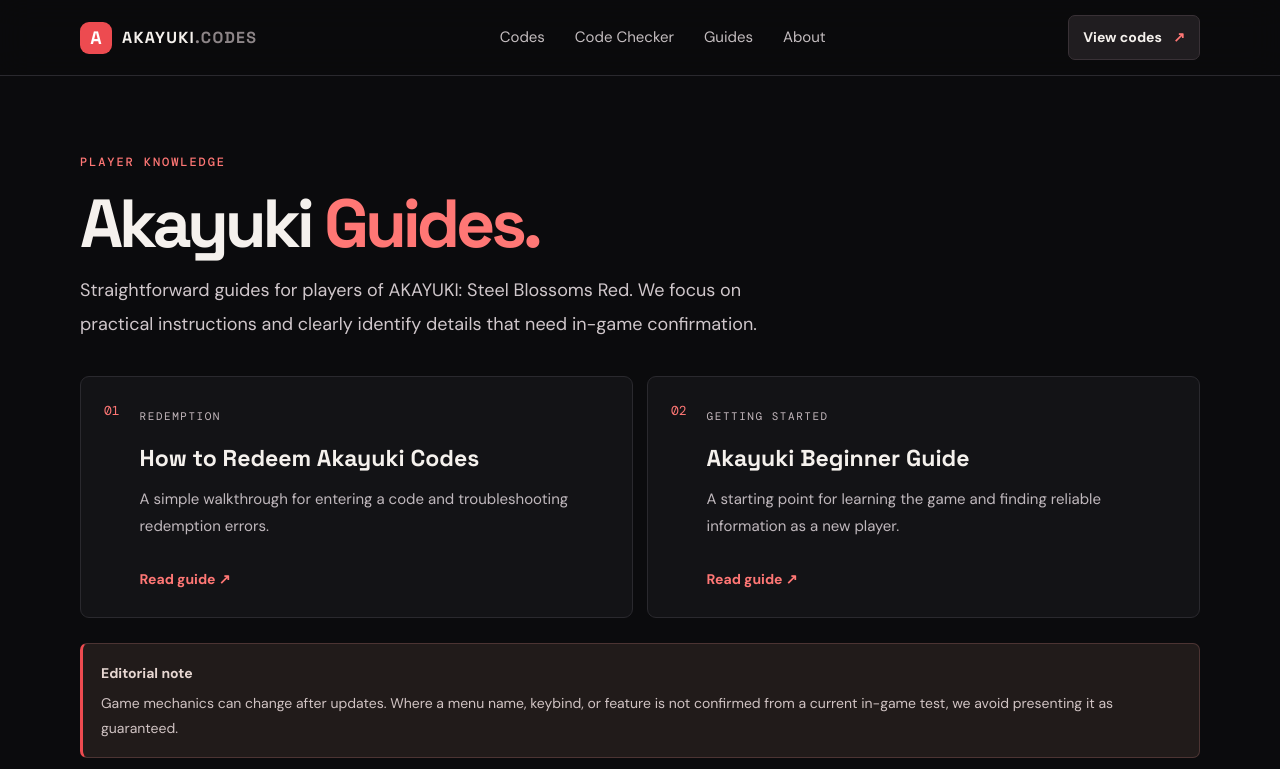
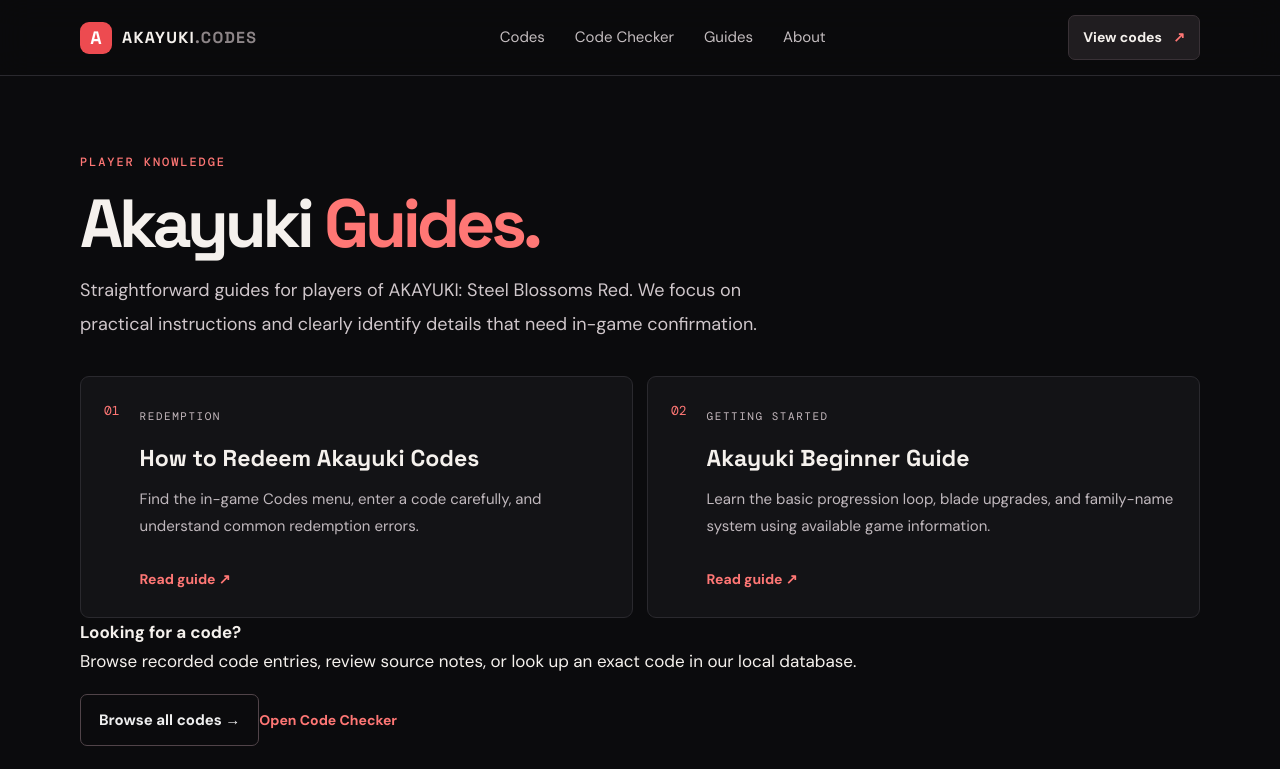
Before and after one commit to donnyhuang1990/akayuki-codes-hub, a Next.js app: page /guides in a window 1280 px wide. Shown: the top 769 px of the page. Built offline with nearby package versions, Linux system fonts and the light colour scheme.

Commit message:
Improve guide hub navigation to code tools

```diff
--- a/app/guides/page.tsx
+++ b/app/guides/page.tsx
@@ -1,4 +1,39 @@
-import type { Metadata } from 'next'; import Link from 'next/link';
-export const metadata: Metadata = { title: 'Akayuki Guides – Redemption & Beginner Tips', description: 'Browse practical guides for AKAYUKI: Steel Blossoms Red, including code redemption and beginner tips.', alternates: { canonical: '/guides/' } };
-const guides = [{href:'/guides/how-to-redeem/',n:'01',title:'How to Redeem Akayuki Codes',desc:'A simple walkthrough for entering a code and troubleshooting redemption errors.',tag:'REDEMPTION'},{href:'/guides/beginner-guide/',n:'02',title:'Akayuki Beginner Guide',desc:'A starting point for learning the game and finding reliable information as a new player.',tag:'GETTING STARTED'}];
-export default function GuidesPage(){return <div className="container page-wrap"><div className="eyebrow">PLAYER KNOWLEDGE</div><h1 className="page-title">Akayuki <span>Guides.</span></h1><p className="page-intro">Straightforward guides for players of AKAYUKI: Steel Blossoms Red. We focus on practical instructions and clearly identify details that need in-game confirmation.</p><div className="guide-catalog">{guides.map(g=><Link href={g.href} className="catalog-card" key={g.href}><span className="catalog-number">{g.n}</span><div><span className="feature-kicker">{g.tag}</span><h2>{g.title}</h2><p>{g.desc}</p><span className="card-link">Read guide ↗</span></div></Link>)}</div><div className="notice"><strong>Editorial note</strong><p>Game mechanics can change after updates. Where a menu name, keybind, or feature is not confirmed from a current in-game test, we avoid presenting it as guaranteed.</p></div></div>}
+import type { Metadata } from 'next';
+import Link from 'next/link';
+
+export const metadata: Metadata = {
+  title: 'Akayuki Guides – Code Redemption & Beginner Tips',
+  description: 'Read practical AKAYUKI: Steel Blossoms Red guides. Learn how to look up and redeem codes, understand beginner progression, and check important game information.',
+  alternates: { canonical: '/guides/' },
+};
+
+const guides = [
+  { href: '/guides/how-to-redeem/', n: '01', title: 'How to Redeem Akayuki Codes', desc: 'Find the in-game Codes menu, enter a code carefully, and understand common redemption errors.', tag: 'REDEMPTION' },
+  { href: '/guides/beginner-guide/', n: '02', title: 'Akayuki Beginner Guide', desc: 'Learn the basic progression loop, blade upgrades, and family-name system using available game information.', tag: 'GETTING STARTED' },
+];
+
+export default function GuidesPage() {
+  return (
+    <div className="container page-wrap">
+      <div className="eyebrow">PLAYER KNOWLEDGE</div>
+      <h1 className="page-title">Akayuki <span>Guides.</span></h1>
+      <p className="page-intro">Straightforward guides for players of AKAYUKI: Steel Blossoms Red. We focus on practical instructions and clearly identify details that need in-game confirmation.</p>
+      <div className="guide-catalog">
+        {guides.map((guide) => (
+          <Link href={guide.href} className="catalog-card" key={guide.href}>
+            <span className="catalog-number">{guide.n}</span>
+            <div><span className="feature-kicker">{guide.tag}</span><h2>{guide.title}</h2><p>{guide.desc}</p><span className="card-link">Read guide ↗</span></div>
+          </Link>
+        ))}
+      </div>
+      <section className="guides-tools-panel">
+        <div><strong>Looking for a code?</strong><p>Browse recorded code entries, review source notes, or look up an exact code in our local database.</p></div>
+        <div className="guides-tools-links">
+          <Link className="button button-ghost" href="/codes/">Browse all codes →</Link>
+          <Link className="text-link" href="/code-checker/">Open Code Checker</Link>
+        </div>
+      </section>
+      <div className="notice"><strong>Editorial note</strong><p>Game mechanics can change after updates. Where a menu name, keybind, or feature is not confirmed from a current in-game test, we avoid presenting it as guaranteed.</p></div>
+    </div>
+  );
+}
```
